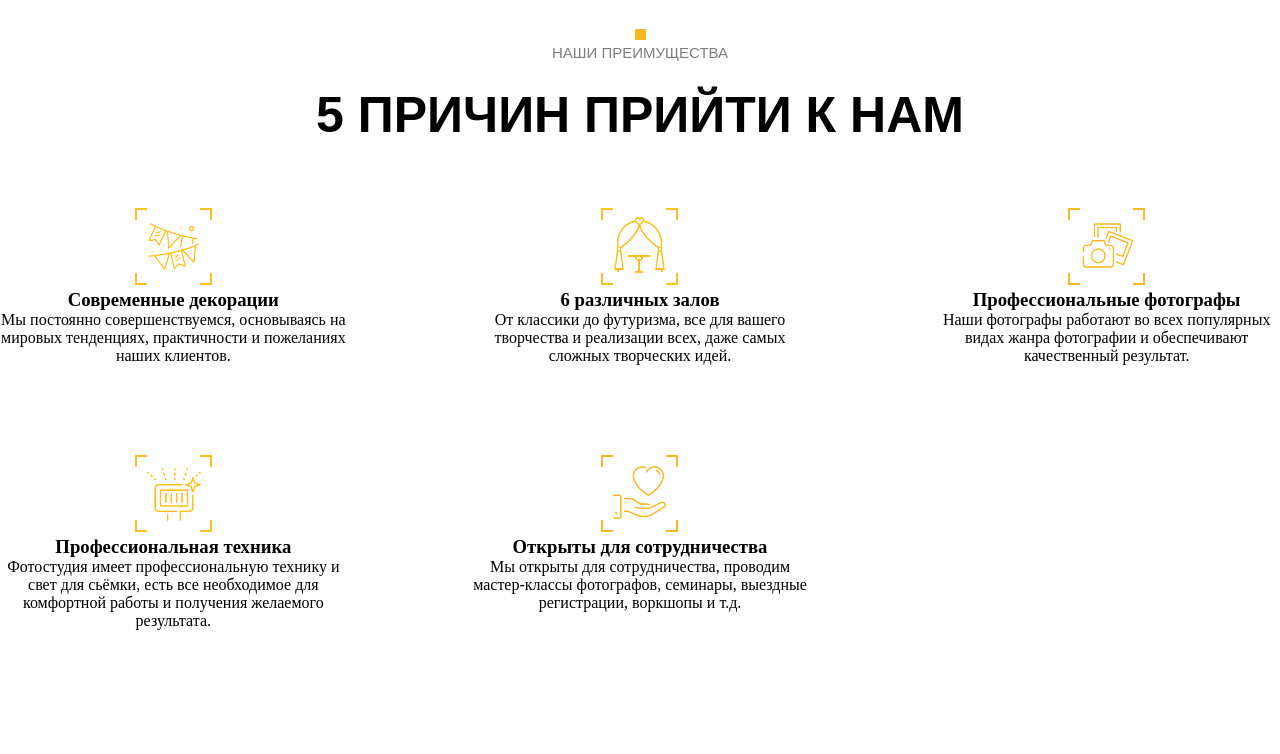
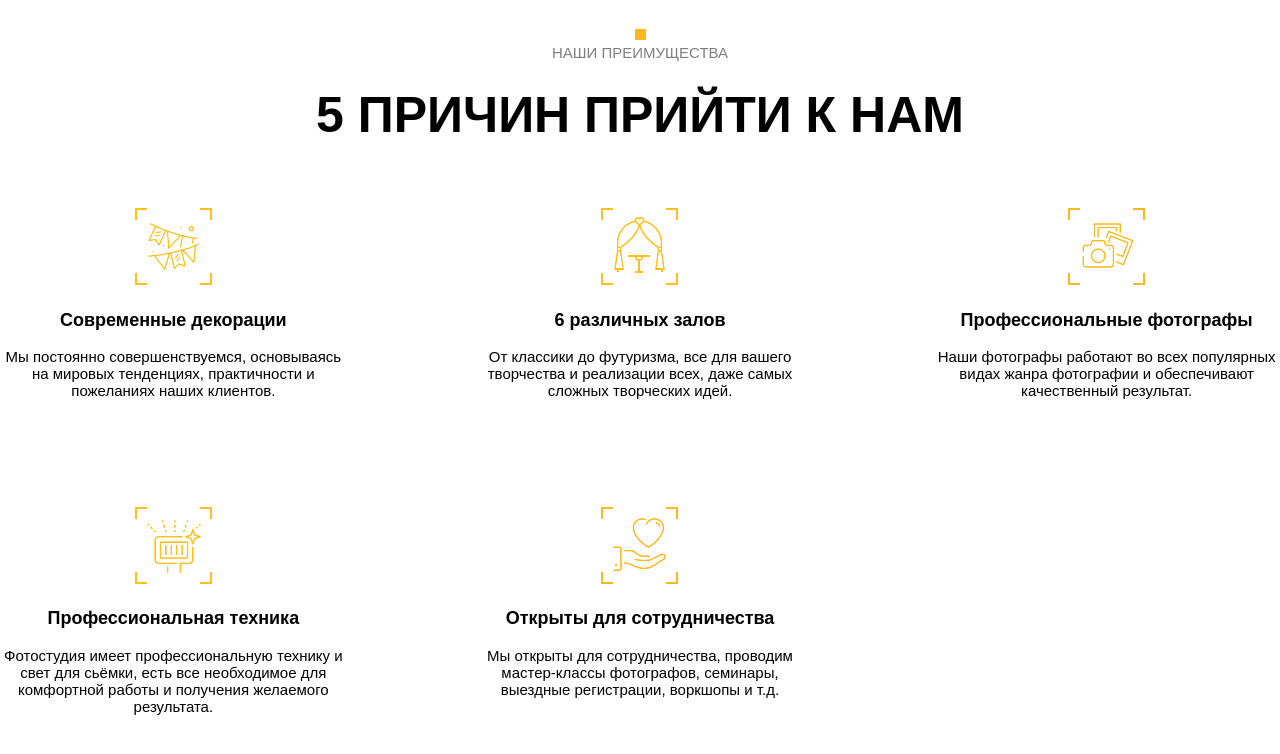
Before and after one commit to KovalevaTatyana/TianGroup, a plain HTML site: page index.html in a window 1280 px wide. Shown: the part 800-1554 px from the top of the page. Drawn offline with Linux system fonts and the light colour scheme.

Commit message:
fix main advantage

```diff
--- a/style.css
+++ b/style.css
@@ -207,3 +207,24 @@
     grid-gap: 90px 120px;
     text-align: center;
 }
+.main__advantage_content__list_item_image {
+    margin-bottom: 6%;
+}
+.main__advantage_content__list_item_text__title {
+    font-family: sans-serif;
+    font-style: normal;
+    font-weight: 600;
+    font-size: 18px;
+    color: #000000;
+    text-align: center;
+    margin-bottom: 5%;
+}
+.main__advantage_content__list_item_text__subtitle {
+    font-family: sans-serif;
+    font-style: normal;
+    font-weight: 300;
+    font-size: 15px;
+    color: #000000;
+    text-align: center;
+    margin-bottom: 5%;
+}
```
